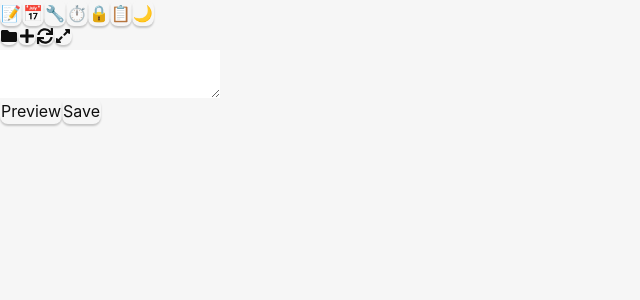
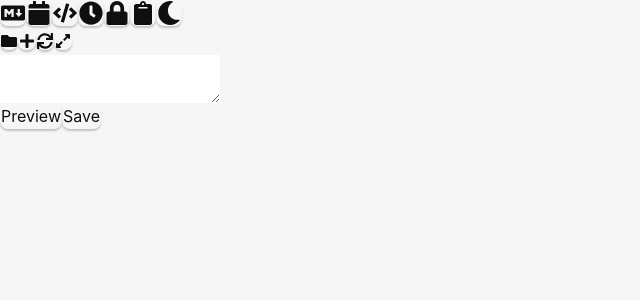
Before and after one commit to andycai/nodian, a React (Vite) app: page / in a window 1280 px wide. Shown: the top 300 px of the page, without its empty margins (0-640 px from the left). Built offline with nearby package versions, Linux system fonts and the light colour scheme.

Commit message:
Beautify the layout

```diff
--- a/src/components/MarkdownEditor.tsx
+++ b/src/components/MarkdownEditor.tsx
@@ -14,8 +14,12 @@ const MarkdownEditor: React.FC = () => {
 
   return (
     <div className="flex h-full">
-      <FileTree setSelectedFile={setSelectedFile} />
-      <Editor selectedFile={selectedFile} openFiles={openFiles} setOpenFiles={setOpenFiles} />
+      <div className="w-64 border-r border-gray-200 dark:border-gray-700">
+        <FileTree setSelectedFile={setSelectedFile} />
+      </div>
+      <div className="flex-1">
+        <Editor selectedFile={selectedFile} openFiles={openFiles} setOpenFiles={setOpenFiles} />
+      </div>
     </div>
   );
 };
--- a/src/components/Sidebar.tsx
+++ b/src/components/Sidebar.tsx
@@ -1,5 +1,6 @@
 import React from 'react';
 import { useTheme } from '../contexts/ThemeContext';
+import { FaMarkdown, FaCalendar, FaCode, FaClock, FaLock, FaClipboard, FaMoon, FaSun } from 'react-icons/fa';
 
 interface SidebarProps {
   setActiveFeature: (feature: string) => void;
@@ -8,34 +9,32 @@ interface SidebarProps {
 const Sidebar: React.FC<SidebarProps> = ({ setActiveFeature }) => {
   const { theme, toggleTheme } = useTheme();
   const features = [
-    { id: 'markdown', icon: '📝', label: 'Markdown' },
-    { id: 'calendar', icon: '📅', label: 'Calendar' },
-    { id: 'json', icon: '🔧', label: 'JSON' },
-    { id: 'timestamp', icon: '⏱️', label: 'Timestamp' },
-    { id: 'hash', icon: '🔒', label: 'Hash' },
-    { id: 'clipboard', icon: '📋', label: 'Clipboard' },
+    { id: 'markdown', icon: FaMarkdown, label: 'Markdown' },
+    { id: 'calendar', icon: FaCalendar, label: 'Calendar' },
+    { id: 'json', icon: FaCode, label: 'JSON' },
+    { id: 'timestamp', icon: FaClock, label: 'Timestamp' },
+    { id: 'hash', icon: FaLock, label: 'Hash' },
+    { id: 'clipboard', icon: FaClipboard, label: 'Clipboard' },
   ];
 
   return (
-    <div className="w-16 bg-gray-100 dark:bg-gray-800 p-2">
+    <div className="w-16 bg-gray-100 dark:bg-gray-800 flex flex-col items-center py-4">
       {features.map((feature) => (
         <button
           key={feature.id}
-          className="w-full p-2 mb-2 text-center hover:bg-gray-200 dark:hover:bg-gray-700 rounded"
+          className="w-12 h-12 mb-4 flex items-center justify-center text-gray-600 dark:text-gray-300 hover:bg-gray-200 dark:hover:bg-gray-700 rounded"
           onClick={() => setActiveFeature(feature.id)}
+          title={feature.label}
         >
-          <span role="img" aria-label={feature.label}>
-            {feature.icon}
-          </span>
+          <feature.icon size={24} />
         </button>
       ))}
       <button
-        className="w-full p-2 mb-2 text-center hover:bg-gray-200 dark:hover:bg-gray-700 rounded"
+        className="w-12 h-12 mt-auto flex items-center justify-center text-gray-600 dark:text-gray-300 hover:bg-gray-200 dark:hover:bg-gray-700 rounded"
         onClick={toggleTheme}
+        title="Toggle Theme"
       >
-        <span role="img" aria-label="Theme">
-          {theme === 'light' ? '🌙' : '☀️'}
-        </span>
+        {theme === 'light' ? <FaMoon size={24} /> : <FaSun size={24} />}
       </button>
     </div>
   );
```
